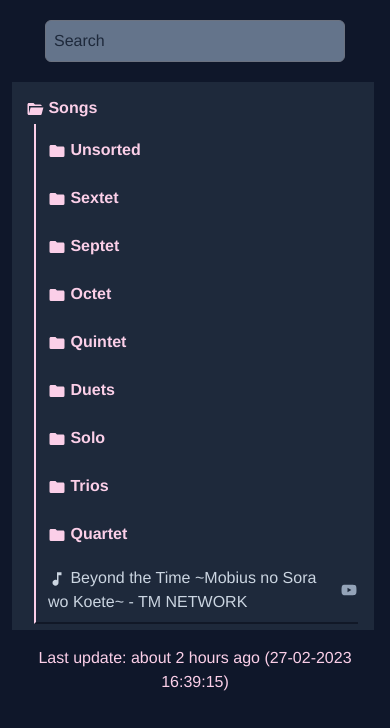
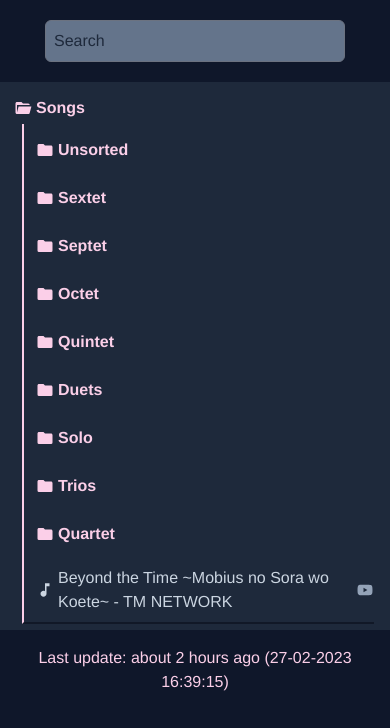
Before and after one commit to pink-papaya/the-papayas, a Vue app: page / in a window 390 px wide. Shown: the top 728 px of the page. Built offline with nearby package versions, Linux system fonts and the light colour scheme.

Commit message:
feat: Move song and folder logic into separate components, improve mobile style

```diff
--- /dev/null
+++ b/src/components/AppFolder.vue
@@ -0,0 +1,32 @@
+<template>
+  <div class="cursor-pointer font-bold">
+    <div
+      :class="{ 'border-transparent': depth === 0 }"
+      class="sticky top-[81px] z-10 flex items-center gap-x-1 bg-slate-800 fill-pink-200 p-1 capitalize text-pink-200 hover:fill-pink-300 hover:text-pink-300 sm:top-[120px]"
+    >
+      <mdi-icon v-show="!isOpen" :path="mdiFolder" :size="18" class="inline" />
+      <mdi-icon
+        v-show="isOpen"
+        :path="mdiFolderOpen"
+        :size="18"
+        class="inline"
+      />
+
+      {{ folder.name }}
+    </div>
+    <div v-if="folder.children" class="children">
+      <FileTree v-show="isOpen" :items="folder.children" :depth="depth + 1" />
+    </div>
+  </div>
+</template>
+
+<script setup lang="ts">
+import { mdiFolder, mdiFolderOpen } from '@mdi/js';
+import { Folder } from '../types';
+import FileTree from './FileTree.vue';
+import MdiIcon from './MdiIcon.vue';
+
+defineProps<{ folder: Folder; depth: number; isOpen: boolean }>();
+</script>
+
+<style scoped></style>
--- /dev/null
+++ b/src/components/AppSong.vue
@@ -0,0 +1,44 @@
+<template>
+  <div
+    class="flex cursor-default items-center justify-between gap-x-1 bg-slate-800 fill-slate-300 pl-1 font-medium text-slate-300"
+  >
+    <div class="flex items-center gap-x-1">
+      <mdi-icon :path="mdiMusicNote" :size="18" class="flex-shrink-0" />
+
+      <div class="text-left" :title="song.name">
+        <template v-if="song.meta.shortName">
+          {{ song.meta.shortName }}
+          <span class="hidden sm:inline">[{{ song.meta.arrangedBy }}]</span>
+        </template>
+        <template v-else>
+          {{ song.name }}
+        </template>
+      </div>
+    </div>
+
+    <div style="height: 18px">
+      <a
+        :href="
+          'https://www.youtube.com/results?search_query=' +
+          encodeURIComponent(song.meta.shortName || song.name)
+        "
+        target="_blank"
+        rel="noopener noreferrer"
+        class="fill-slate-400 hover:fill-red-700"
+        title="Search song name on youtube"
+      >
+        <mdi-icon :path="mdiYoutube" :size="18" />
+      </a>
+    </div>
+  </div>
+</template>
+
+<script setup lang="ts">
+import { mdiMusicNote, mdiYoutube } from '@mdi/js';
+import { Song } from '../types';
+import MdiIcon from './MdiIcon.vue';
+
+defineProps<{ song: Song }>();
+</script>
+
+<style scoped></style>
--- a/src/components/FileTree.vue
+++ b/src/components/FileTree.vue
@@ -4,57 +4,18 @@
       <div
         v-if="item.isVisible !== false"
         :class="{ [item.type]: true, first: depth === 0 }"
-        class="item bg-slate-800"
+        class="item border-l-2 border-pink-200 bg-slate-800"
         :tabindex="item.type === 'folder' ? 0 : -1"
         @keyup.enter.stop="toggle(item)"
         @click.stop="toggle(item)"
       >
-        <div class="item-name bg-slate-800">
-          <template v-if="item.type === 'folder'">
-            <mdi-icon
-              v-show="itemStateMap[item.name] === false"
-              :path="mdiFolder"
-              :size="18"
-              class="inline"
-            />
-            <mdi-icon
-              v-show="itemStateMap[item.name] !== false"
-              :path="mdiFolderOpen"
-              :size="18"
-              class="inline"
-            />
-          </template>
-
-          <mdi-icon
-            v-if="item.type === 'song'"
-            :path="mdiMusicNote"
-            :size="18"
-            class="inline"
-          />
-
-          {{ item.name }}
-        </div>
-        <div v-if="item.type === 'song'" style="height: 18px">
-          <a
-            :href="
-              'https://www.youtube.com/results?search_query=' +
-              encodeURIComponent(item.name)
-            "
-            target="_blank"
-            rel="noopener noreferrer"
-            class="fill-slate-400 hover:fill-red-700"
-            title="Search song name on youtube"
-          >
-            <mdi-icon :path="mdiYoutube" :size="18" />
-          </a>
-        </div>
-        <div v-if="item.type === 'folder' && item.children" class="children">
-          <FileTree
-            v-show="itemStateMap[item.name] !== false"
-            :items="item.children"
-            :depth="depth + 1"
-          />
-        </div>
+        <AppFolder
+          v-if="item.type === 'folder'"
+          :folder="item"
+          :is-open="itemStateMap[item.name] !== false"
+          :depth="depth"
+        />
+        <AppSong v-if="item.type === 'song'" :song="item" />
       </div>
     </template>
   </div>
@@ -62,9 +23,9 @@
 
 <script setup lang="ts">
 import { onBeforeMount, ref } from 'vue';
-import { mdiYoutube, mdiFolder, mdiFolderOpen, mdiMusicNote } from '@mdi/js';
 import { Collection, Folder, Song } from '../types';
-import MdiIcon from './MdiIcon.vue';
+import AppFolder from './AppFolder.vue';
+import AppSong from './AppSong.vue';
 
 const props = withDefaults(
   defineProps<{ items: Collection; depth?: number }>(),
@@ -97,11 +58,18 @@ function toggle(item: Folder | Song) {
 
 <style>
 .item {
-  @apply border-l-2 border-pink-200 fill-slate-300 font-medium text-slate-300;
+  &.first {
+    &.folder {
+      @apply border-transparent;
+    }
 
-  &.first {
+    @apply mx-0;
+
+    @screen sm {
+      margin-right: 16px;
+      margin-left: 16px;
+    }
     padding-right: 16px;
-    margin-right: 16px;
   }
 
   padding: 10px 0 6px 8px;
@@ -111,39 +79,5 @@ function toggle(item: Folder | Song) {
     padding-bottom: 8px;
     @apply border-b-2 border-b-gray-900;
   }
-
-  text-align: start;
-}
-
-.folder {
-  @apply cursor-pointer border-l-2 border-slate-400 border-l-pink-200 font-bold;
-
-  &.first {
-    @apply border-transparent;
-  }
-
-  > .item-name {
-    @apply sticky z-10 fill-pink-200 p-1 capitalize text-pink-200;
-
-    &:hover {
-      @apply fill-pink-300 text-pink-300;
-    }
-
-    top: 81px;
-    @screen md {
-      top: 120px;
-    }
-  }
-}
-
-.song {
-  cursor: default;
-  display: flex;
-  justify-content: space-between;
-  align-items: center;
-
-  > .item-name {
-    @apply pl-1;
-  }
 }
 </style>
```
